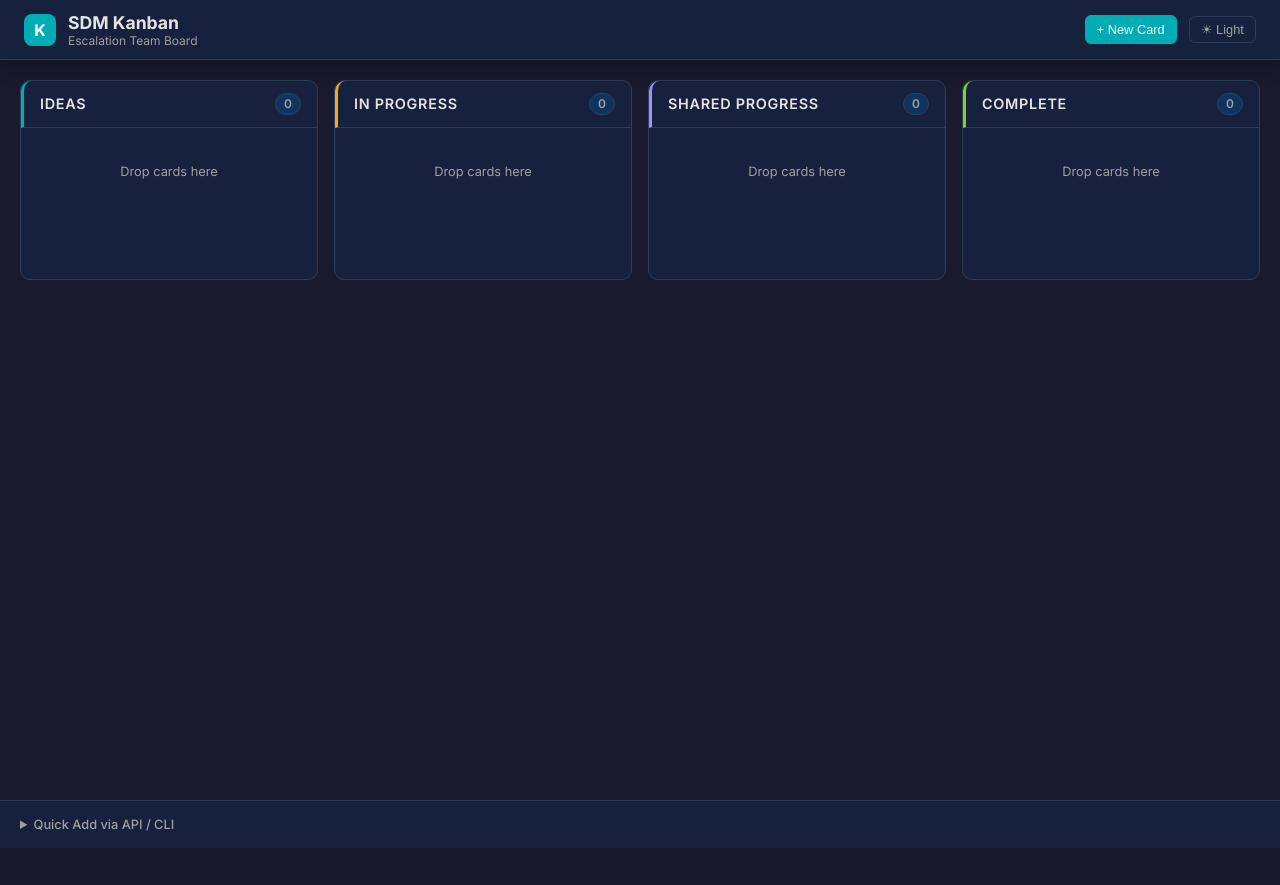
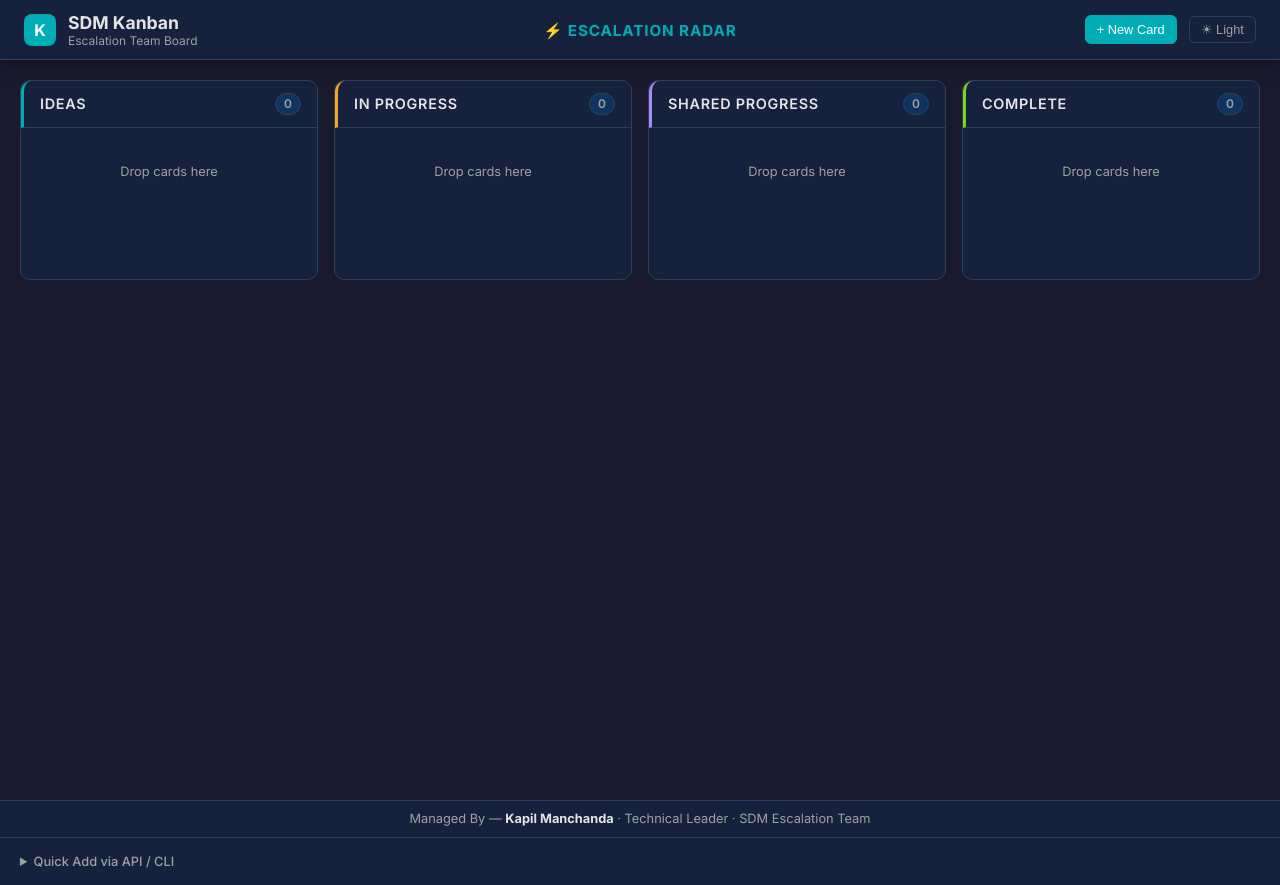
Before and after one commit to kmanchanda-github/sdm-kanban, a Flask app: page / in a window 1280 px wide. Before the commit the page ends 848 px from the top, so only its background shows below. Run offline with Flask 3, Linux system fonts and the light colour scheme.

Commit message:
https included and additional formatting changes

```diff
--- a/static/css/style.css
+++ b/static/css/style.css
@@ -54,6 +54,7 @@ body {
     top: 0;
     z-index: 100;
     box-shadow: var(--shadow);
+    position: relative;
 }
 
 .app-logo {
@@ -83,6 +84,21 @@ body {
     color: var(--text-secondary);
     font-weight: 400;
     display: block;
+}
+
+.header-center {
+    position: absolute;
+    left: 50%;
+    transform: translateX(-50%);
+    pointer-events: none;
+}
+
+.header-tagline {
+    font-size: 0.95rem;
+    font-weight: 700;
+    color: var(--accent-primary);
+    letter-spacing: 0.06em;
+    text-transform: uppercase;
 }
 
 .header-actions {
@@ -468,6 +484,20 @@ label {
 .toast.error { border-left: 3px solid var(--accent-danger); }
 @keyframes toastIn { from { transform: translateX(20px); opacity: 0; } to { transform: translateX(0); opacity: 1; } }
 
+/* ── Credit Footer ──────────────────────────────────────────────────────── */
+.credit-footer {
+    text-align: center;
+    padding: 0.65rem 1rem;
+    font-size: 0.8rem;
+    color: var(--text-secondary);
+    background: var(--bg-secondary);
+    border-top: 1px solid var(--border-color);
+}
+
+.credit-footer strong {
+    color: var(--text-primary);
+}
+
 /* ── API Usage collapsible ──────────────────────────────────────────────── */
 .api-footer {
     padding: 0.75rem 1.25rem;
--- a/templates/index.html
+++ b/templates/index.html
@@ -18,6 +18,9 @@
             <span>SDM Kanban</span>
             <span class="header-subtitle">Escalation Team Board</span>
         </div>
+    </div>
+    <div class="header-center">
+        <span class="header-tagline">⚡ Escalation Radar</span>
     </div>
     <div class="header-actions">
         <button class="btn btn-primary btn-sm" onclick="openAddModal()">+ New Card</button>
@@ -64,6 +67,11 @@
         </div>
     </div>
     {% endfor %}
+</div>
+
+<!-- Credit Footer -->
+<div class="credit-footer">
+    Managed By &mdash; <strong>Kapil Manchanda</strong> &middot; Technical Leader &middot; SDM Escalation Team
 </div>
 
 <!-- API Usage Footer -->
```
